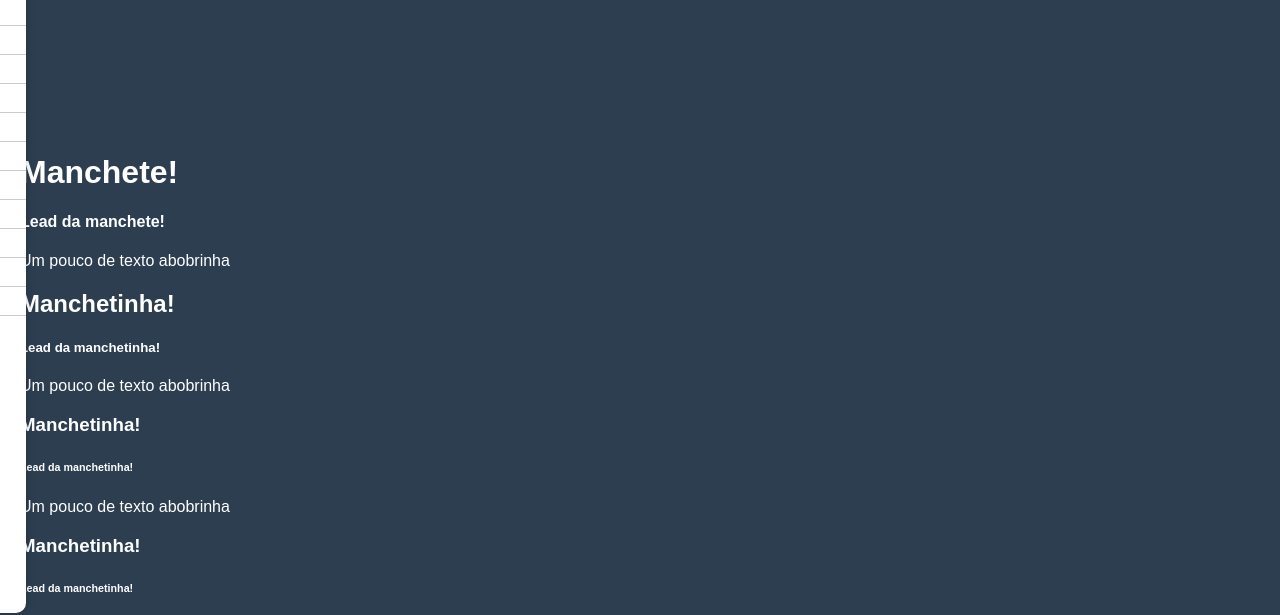
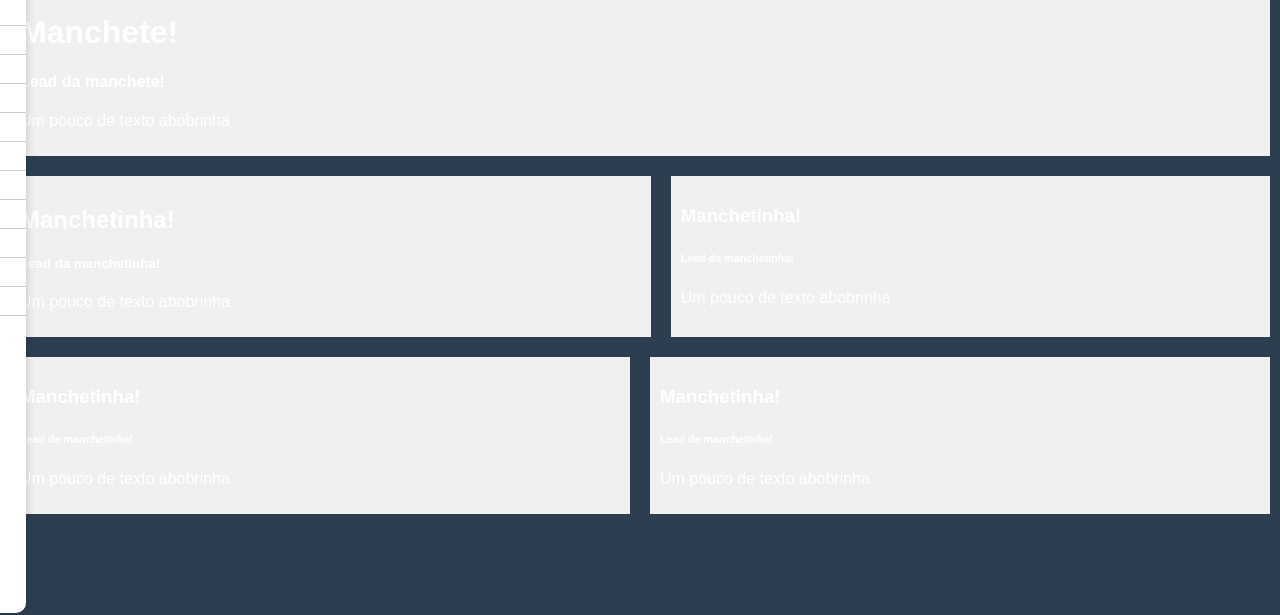
Before and after one commit to TiagoLourenco1982/meusite, a plain HTML site: page index.html in a window 1280 px wide. Shown: the part 187-802 px from the top of the page. Drawn offline with Linux system fonts and the light colour scheme.

Commit message:
Update styles.css

```diff
--- a/styles.css
+++ b/styles.css
@@ -50,10 +50,31 @@ nav#menu ul li {
 }
 
 main {
-    margin-top: calc(15vh + 20px); /* Espaço para o header e botão do menu */
-    margin-left: 0%; /* Deixa espaço para o menu */
-    padding: 20px;
+    display: flex;
+    flex-wrap: wrap;
 }
+
+.block {
+    flex: 1 0 40%; /* Isso faz com que todos os blocos tenham a mesma largura e sejam responsivos */
+    margin: 10px;
+    padding: 10px;
+    background-color: #f0f0f0;
+}
+
+#block1 {
+    flex-basis: 60%; /* Define a largura do bloco 1 como 60% */
+}
+
+#block2 {
+    flex-basis: 35%; /* Define a largura do bloco 2 como 35% */
+}
+
+#block3,
+#block4,
+#block5 {
+    flex-basis: calc(33.333% - 20px); /* Divide o espaço restante em 3 para os blocos 3, 4 e 5 */
+}
+
 
 .content {
     text-align: center;
```
